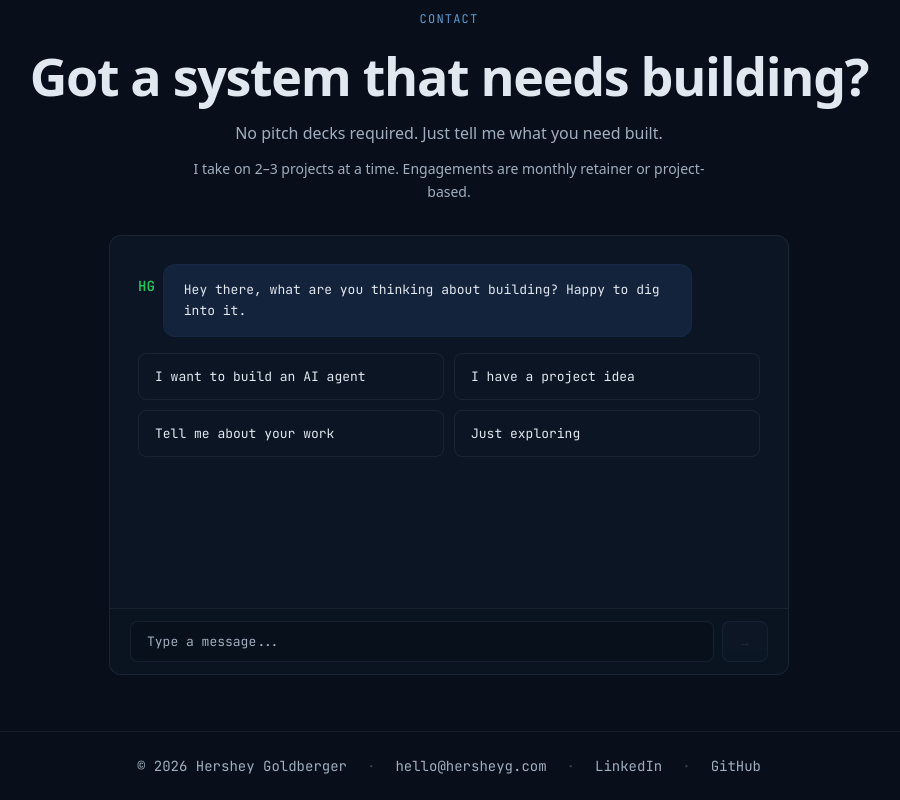
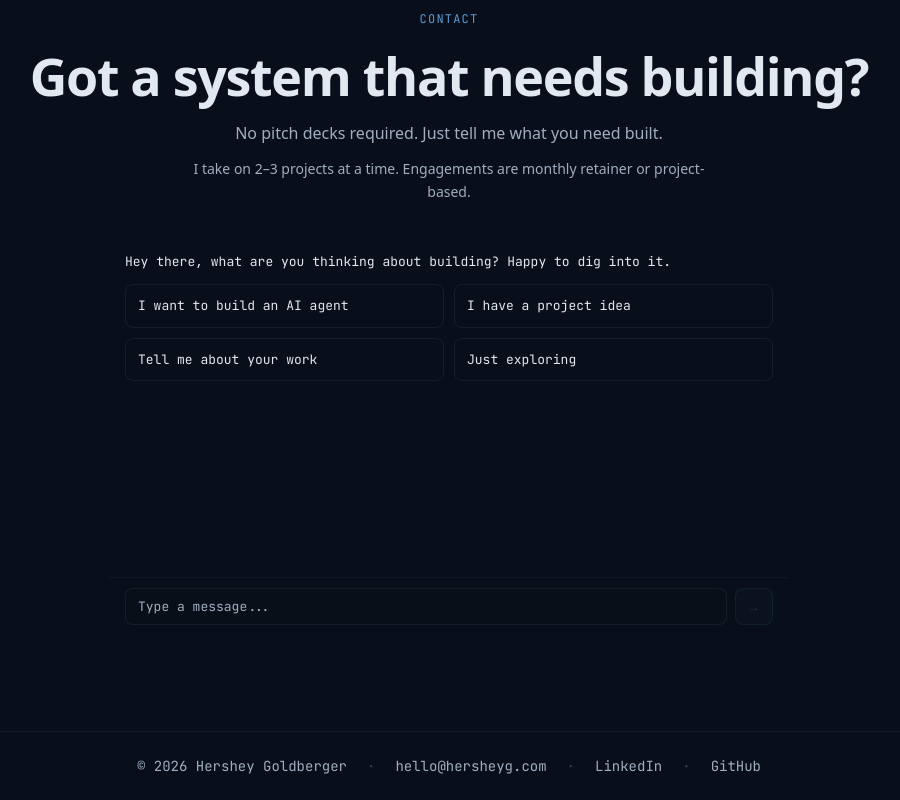
Before and after one commit to hershey-g/hersheyg.com, a Next.js app: page / in a window 1280 px wide. Shown: the part 3797-4597 px from the top of the page, without its empty margins (191-1091 px from the left). Built offline with nearby package versions, Linux system fonts and the light colour scheme.

Commit message:
polish: terminal-style chat layout — strip chrome, tighten density
Remove card container (bg, border, rounded), agent monogram, and message
bubbles. Simplify user messages, chips, input bar, and error state. Reduce
padding throughout for content-first terminal feel.

```diff
--- a/src/components/IntakeAgent.tsx
+++ b/src/components/IntakeAgent.tsx
@@ -69,12 +69,7 @@ function AgentMessage({
   const hasText = message?.parts.some((p) => p.type === "text" && p.text);
 
   return (
-    <div className="flex gap-2 items-start mb-4 intake-animate-in">
-      <span className="text-sm text-term-green font-mono font-semibold mt-3 flex-shrink-0">HG</span>
-      <div
-        className="bg-accent/40 border border-accent/25 rounded-xl px-4 py-3 sm:px-5 sm:py-3.5 max-w-[85%]"
-        style={{ minHeight: "2.5rem", overflowWrap: "break-word" }}
-      >
+    <div className="mb-3 intake-animate-in" style={{ overflowWrap: "break-word" }}>
       {isStreaming && !hasText ? (
         <ThinkingIndicator />
       ) : (
@@ -95,14 +90,13 @@ function AgentMessage({
         </p>
       )}
     </div>
-    </div>
   );
 }
 
 function UserMessage({ message }: { message: UIMessage }) {
   return (
-    <div className="flex justify-end mb-4 intake-animate-in">
-      <div className="bg-accent-lit/15 border border-accent-lit/30 rounded-xl px-4 py-3 sm:px-5 sm:py-3.5 max-w-[85%]">
+    <div className="flex justify-end mb-3 intake-animate-in">
+      <div className="bg-accent-lit/8 rounded-lg px-3 py-2 max-w-[85%]">
         <p className="text-[13px] leading-relaxed text-white font-mono">
           {message.parts.map((part, i) => {
             if (part.type === "text") return <span key={i}>{part.text}</span>;
@@ -149,7 +143,7 @@ function SuggestionChips({
                 key={chip}
                 type="button"
                 onClick={() => onSelect(chip)}
-                className="border border-line rounded-md sm:rounded-lg px-3 py-3 sm:px-4 sm:py-3.5 text-left font-mono text-xs sm:text-[13px] text-text bg-transparent hover:border-accent-lit/30 transition-colors"
+                className="border border-line rounded-md px-2.5 py-2.5 sm:px-3 sm:py-3 text-left font-mono text-xs sm:text-[13px] text-text bg-transparent hover:border-accent-lit/30 transition-colors"
               >
                 {chip}
               </button>
@@ -182,7 +176,7 @@ function ChatInput({
   };
 
   return (
-    <div className="flex gap-2 px-4 sm:px-5 py-3 border-t border-line bg-bg/30 flex-shrink-0">
+    <div className="flex gap-2 px-3 sm:px-4 py-2.5 border-t border-line/50 flex-shrink-0">
       <input
         ref={inputRef}
         type="text"
@@ -190,12 +184,12 @@ function ChatInput({
         onChange={(e) => setInput(e.target.value)}
         onKeyDown={handleKeyDown}
         placeholder="Type a message..."
-        className="font-mono text-[13px] flex-1 px-4 py-2.5 border border-line rounded-lg bg-bg/60 text-text outline-none focus:border-accent-lit/50 transition-colors placeholder:text-dim"
+        className="font-mono text-[13px] flex-1 px-3 py-2 border border-line rounded-md bg-bg/60 text-text outline-none focus:border-accent-lit/50 transition-colors placeholder:text-dim"
       />
       <button
         onClick={onSubmit}
         disabled={!input.trim() || isStreaming}
-        className="font-mono text-xs px-4 py-2.5 border border-accent-lit/40 rounded-lg
+        className="font-mono text-xs px-3 py-2 border border-accent-lit/40 rounded-md
                    bg-accent-lit/10 text-accent-lit hover:bg-accent-lit/20 transition-all
                    disabled:opacity-25 disabled:cursor-not-allowed"
         aria-label="Send message"
@@ -306,11 +300,11 @@ export default function IntakeAgent() {
 
       {/* Chat container */}
       <div className="flex-1 flex flex-col items-center px-6 pb-6 sm:pb-12">
-        <div className="max-w-[680px] w-full bg-bg-2 border border-line rounded-xl overflow-hidden flex flex-col flex-1 min-h-[340px] max-h-[clamp(340px,55svh,700px)]">
+        <div className="max-w-[680px] w-full overflow-hidden flex flex-col flex-1 max-h-[clamp(280px,50svh,600px)]">
           {/* Messages area */}
           <div
             ref={chatRef}
-            className="p-4 sm:p-7 font-mono text-sm leading-relaxed overflow-y-auto intake-scroll flex-1 min-h-0"
+            className="px-3 py-3 sm:px-4 sm:py-4 font-mono text-sm leading-relaxed overflow-y-auto intake-scroll flex-1 min-h-0"
           >
             {messages.map((msg) => {
               const hasVisibleContent = msg.parts.some(
@@ -341,11 +335,7 @@ export default function IntakeAgent() {
               )}
 
             {(status === "error" || error) && (
-              <div className="flex gap-2.5 items-start mb-4 intake-animate-in">
-                <div className="w-7 h-7 rounded-md bg-term-red/10 border border-term-red/25 flex items-center justify-center flex-shrink-0 mt-0.5">
-                  <span className="text-xs text-term-red font-mono font-semibold">!</span>
-                </div>
-                <div className="bg-bg/60 border border-term-red/15 rounded-xl px-4 py-3 sm:px-5 sm:py-3.5 max-w-[85%]">
+              <div className="mb-3 intake-animate-in">
                 <p className="text-[13px] leading-relaxed text-term-red/80 font-mono whitespace-pre-line">
                   Something went sideways. No worries — just email{" "}
                   <a
@@ -356,7 +346,6 @@ export default function IntakeAgent() {
                   </a>{" "}
                   and Hershey will pick it up.
                 </p>
-                </div>
               </div>
             )}
 
```
Lines whose indentation alone changed are shown as unchanged.
